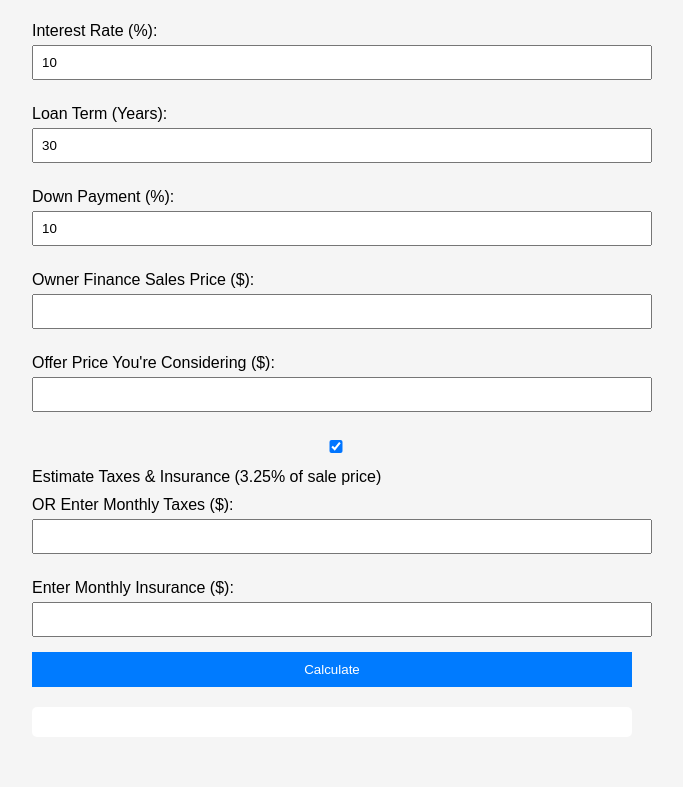
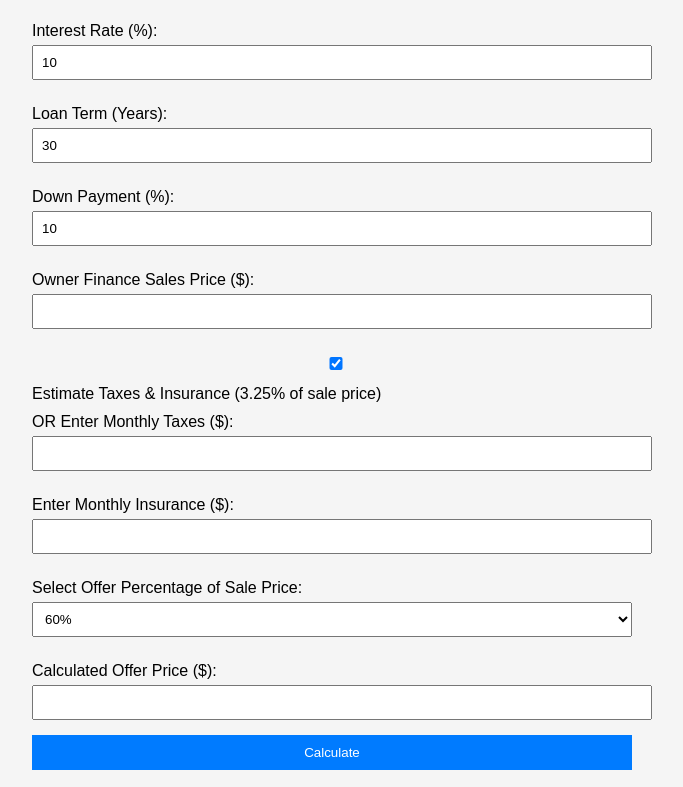
Before and after one commit to dfwhomecashbuyer/Owner-finance-calc, a plain HTML site: page index.html in a window 1280 px wide. Shown: the part 136-923 px from the top of the page, without its empty margins (308-991 px from the left). Before the commit the page ends 893 px from the top, so only its background shows below. Drawn offline with Linux system fonts and the light colour scheme.

Commit message:
Add files via upload

```diff
--- a/index.html
+++ b/index.html
@@ -58,10 +58,7 @@
   <input type="number" id="down" value="10" />
 
   <label>Owner Finance Sales Price ($):</label>
-  <input type="number" id="salePrice" />
-
-  <label>Offer Price You're Considering ($):</label>
-  <input type="number" id="offer" />
+  <input type="number" id="salePrice" oninput="updateOffer()" />
 
   <label><input type="checkbox" id="estimateTI" checked> Estimate Taxes & Insurance (3.25% of sale price)</label>
 
@@ -71,18 +68,38 @@
   <label>Enter Monthly Insurance ($):</label>
   <input type="number" id="insurance" />
 
+  <label>Select Offer Percentage of Sale Price:</label>
+  <select id="offerPercent" onchange="updateOffer()">
+    <option value="0.50">50%</option>
+    <option value="0.55">55%</option>
+    <option value="0.60" selected>60%</option>
+    <option value="0.65">65%</option>
+    <option value="0.70">70%</option>
+    <option value="0.75">75%</option>
+  </select>
+
+  <label>Calculated Offer Price ($):</label>
+  <input type="text" id="offer" readonly />
+
   <button onclick="calculate()">Calculate</button>
 
   <div class="results" id="results"></div>
 
   <script>
+    function updateOffer() {
+      const salePrice = parseFloat(document.getElementById('salePrice').value);
+      const offerPercent = parseFloat(document.getElementById('offerPercent').value);
+      const offer = salePrice * offerPercent;
+      document.getElementById('offer').value = offer ? offer.toFixed(2) : '';
+    }
+
     function calculate() {
       const rent = parseFloat(document.getElementById('rent').value);
       const interest = parseFloat(document.getElementById('interest').value) / 100 / 12;
       const term = parseFloat(document.getElementById('term').value) * 12;
       const downPercent = parseFloat(document.getElementById('down').value) / 100;
       const salePrice = parseFloat(document.getElementById('salePrice').value);
-      const offer = parseFloat(document.getElementById('offer').value);
+      const offerPercent = parseFloat(document.getElementById('offerPercent').value);
       const estimateTI = document.getElementById('estimateTI').checked;
 
       let taxes = 0, insurance = 0;
@@ -97,10 +114,10 @@
       const totalTI = taxes + insurance;
       const monthlyPI = rent - totalTI;
       const piti = rent;
-
       const loanAmount = monthlyPI * (1 - Math.pow(1 + interest, -term)) / interest;
       const downPayment = loanAmount * downPercent;
       const calcSalePrice = loanAmount + downPayment;
+      const offer = salePrice * offerPercent;
 
       const offer50 = calcSalePrice * 0.50;
       const offer60 = calcSalePrice * 0.60;
@@ -128,7 +145,7 @@
         50% = $${offer50.toFixed(2)}<br />
         60% = $${offer60.toFixed(2)}<br />
         70% = $${offer70.toFixed(2)}<br /><br />
-        <strong>Your Offer:</strong> $${offer.toFixed(2)}<br />
+        <strong>Your Calculated Offer:</strong> $${offer.toFixed(2)}<br />
         <strong>Deal Grade:</strong> ${dealGrade}
       `;
     }
```
